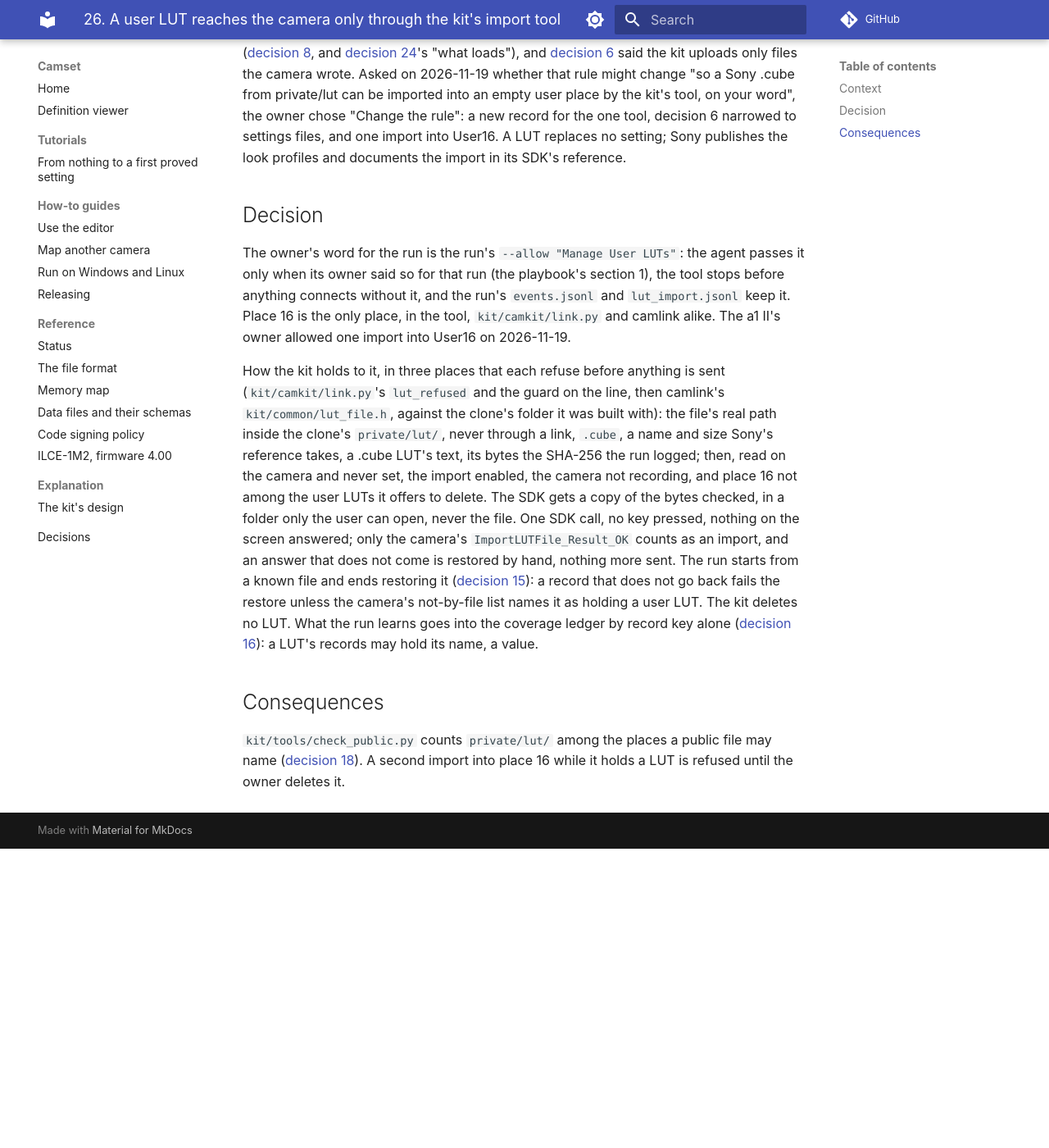
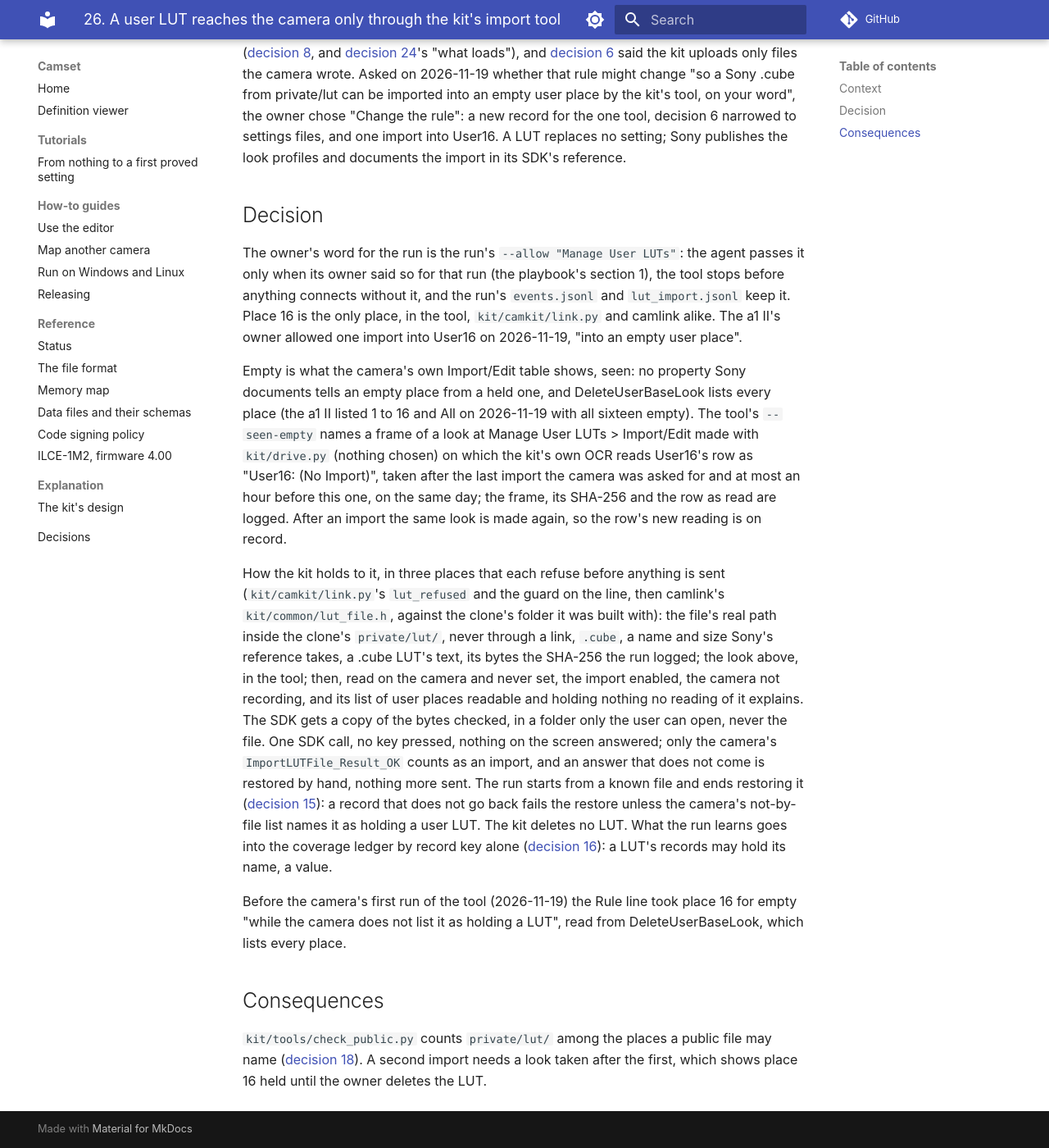
Before and after one commit to camset-dev/camset, an MkDocs documentation site: the page built from docs/decisions/0026-a-user-lut-reaches-the-camera-only-through-the-kit-s-import-tool.md, in a window 1280 px wide and 1400 px high, scrolled down 617 px. Shown: the whole window at 82% size. Built offline with MkDocs 1.6.1 and Material for MkDocs 9.7.7, drawn with Linux system fonts in a browser that asks for light colours; comment, search, counter and statistics services are not loaded; before the commit the page ends 1652 px from its top, so only the background shows below that; some of the changed text lies outside the part shown.

Commit message:
Decisions: 26 says place 16 is empty where the camera's own Import/Edit table was seen to show it so
The camera's first run of the tool showed that DeleteUserBaseLook lists every user place, so the Rule line's "only
while the camera does not list it as holding a LUT" refused an empty User16. It now reads "into user place 16, and only
where the camera's own Import/Edit table was seen to show it empty since the last import": how the "empty user place"
the owner approved is established, with no new allowance. Its Decision says the look (--seen-empty: kit/drive.py,
nothing chosen, the kit's OCR reading User16's row "(No Import)", after the last import asked and within the hour) and
that the same look is made after an import, and keeps a line on what it said before. The playbook's rule 15 and the
changelog's entry say the same; AGENTS.md's list and the decisions table are rebuilt, and test_generated_rules.py pins
the new line and holds its words.

Signed-off-by: camset-dev <camset-dev@proton.me>

```diff
--- a/docs/decisions/0026-a-user-lut-reaches-the-camera-only-through-the-kit-s-import-tool.md
+++ b/docs/decisions/0026-a-user-lut-reaches-the-camera-only-through-the-kit-s-import-tool.md
@@ -5,10 +5,10 @@
 - **Never broken:** 14th in AGENTS.md's list
 - **Rule:** A user LUT reaches the camera only through `kit/tools/lut_import.py`, run on the owner's word for that run,
   which the run carries as `--allow "Manage User LUTs"`: a `.cube` file from that clone's `private/lut/`, by Sony's
-  documented ImportLUTFile, into user place 16, and only while the camera does not list it as holding a LUT, never as a
-  settings file and never through Manage User LUTs' Import on the camera's menu, which no run opens. No settings file
-  takes it off: it stays on the camera until the owner deletes it there by hand. On every camera the default is no,
-  until its owner says so for the run.
+  documented ImportLUTFile, into user place 16, and only where the camera's own Import/Edit table was seen to show it
+  empty since the last import, never as a settings file and never through Manage User LUTs' Import on the camera's menu,
+  which no run opens. No settings file takes it off: it stays on the camera until the owner deletes it there by hand. On
+  every camera the default is no, until its owner says so for the run.
 
 ## Context
 
@@ -26,13 +26,21 @@ in its SDK's reference.
 The owner's word for the run is the run's `--allow "Manage User LUTs"`: the agent passes it only when its owner said so
 for that run (the playbook's section 1), the tool stops before anything connects without it, and the run's
 `events.jsonl` and `lut_import.jsonl` keep it. Place 16 is the only place, in the tool, `kit/camkit/link.py` and
-camlink alike. The a1 II's owner allowed one import into User16 on 2026-11-19.
+camlink alike. The a1 II's owner allowed one import into User16 on 2026-11-19, "into an empty user place".
+
+Empty is what the camera's own Import/Edit table shows, seen: no property Sony documents tells an empty place from a
+held one, and DeleteUserBaseLook lists every place (the a1 II listed 1 to 16 and All on 2026-11-19 with all sixteen
+empty). The tool's `--seen-empty` names a frame of a look at Manage User LUTs > Import/Edit made with `kit/drive.py`
+(nothing chosen) on which the kit's own OCR reads User16's row as "User16: (No Import)", taken after the last import
+the camera was asked for and at most an hour before this one, on the same day; the frame, its SHA-256 and the row as read
+are logged. After an import the same look is made again, so the row's new reading is on record.
 
 How the kit holds to it, in three places that each refuse before anything is sent (`kit/camkit/link.py`'s
 `lut_refused` and the guard on the line, then camlink's `kit/common/lut_file.h`, against the clone's folder it was
 built with): the file's real path inside the clone's `private/lut/`, never through a link, `.cube`, a name and size
-Sony's reference takes, a .cube LUT's text, its bytes the SHA-256 the run logged; then, read on the camera and never
-set, the import enabled, the camera not recording, and place 16 not among the user LUTs it offers to delete. The SDK
+Sony's reference takes, a .cube LUT's text, its bytes the SHA-256 the run logged; the look above, in the tool; then,
+read on the camera and never set, the import enabled, the camera not recording, and its list of user places readable
+and holding nothing no reading of it explains. The SDK
 gets a copy of the bytes checked, in a folder only the user can open, never the file. One SDK call, no key pressed,
 nothing on the screen answered; only the camera's `ImportLUTFile_Result_OK` counts as an import, and an answer that does
 not come is restored by hand, nothing more sent. The run starts from a known file and ends restoring it
@@ -42,8 +50,11 @@ learns goes into the coverage ledger by record key alone
 ([decision 16](0016-the-owner-s-values-never-reach-the-schema-or-the-docs.md)): a LUT's records may hold its name, a
 value.
 
+Before the camera's first run of the tool (2026-11-19) the Rule line took place 16 for empty "while the camera does not
+list it as holding a LUT", read from DeleteUserBaseLook, which lists every place.
+
 ## Consequences
 
 `kit/tools/check_public.py` counts `private/lut/` among the places a public file may name
-([decision 18](0018-one-public-codebase-with-a-private-overlay.md)). A second import into place 16 while it holds a LUT
-is refused until the owner deletes it.
+([decision 18](0018-one-public-codebase-with-a-private-overlay.md)). A second import needs a look taken after the
+first, which shows place 16 held until the owner deletes the LUT.
```
Also changed, not shown: AGENTS.md (+1 -1 lines), CHANGELOG.md (+3 -2 lines), docs/REMAPPING_PLAYBOOK.md (+3 -2 lines), docs/decisions/index.md (+1 -1 lines), 1 other file.
